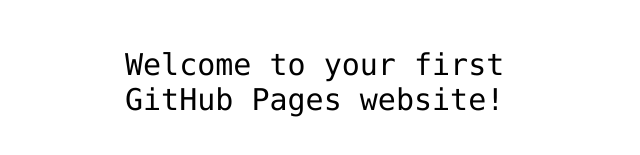
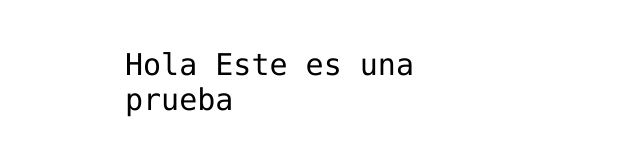
Before and after one commit to Luisangel1204/hello-world, a plain HTML site: page index.html in a window 1280 px wide. Shown: the part 341-496 px from the top of the page, without its empty margins (315-955 px from the left). Drawn offline with Linux system fonts and the light colour scheme.

Commit message:
Update index.html

```diff
--- a/index.html
+++ b/index.html
@@ -12,7 +12,7 @@
 <img src="https://octodex.github.com/images/daftpunktocat-thomas.gif" id="octocat" alt="octocat-gif" />
 
 <!-- Change this code here by copy and pasting your template on line 15 -->
-<p>Welcome to your first GitHub Pages website!</p>
+<p> Hola Este es una prueba </p>
 
 </body>
 </html>
```
